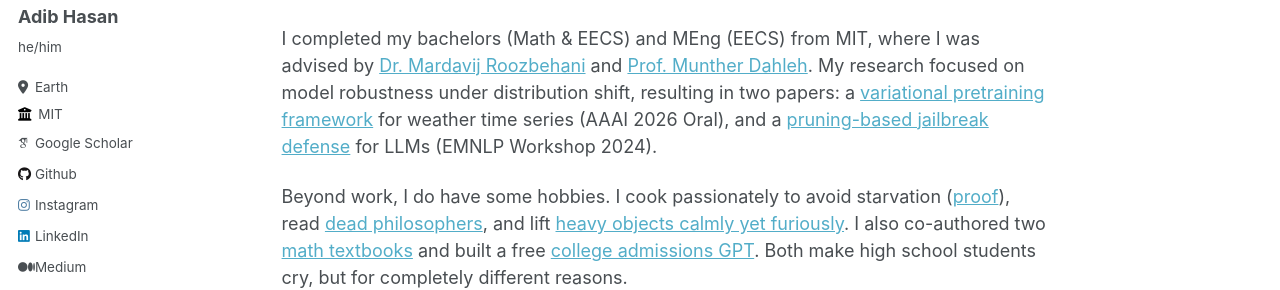
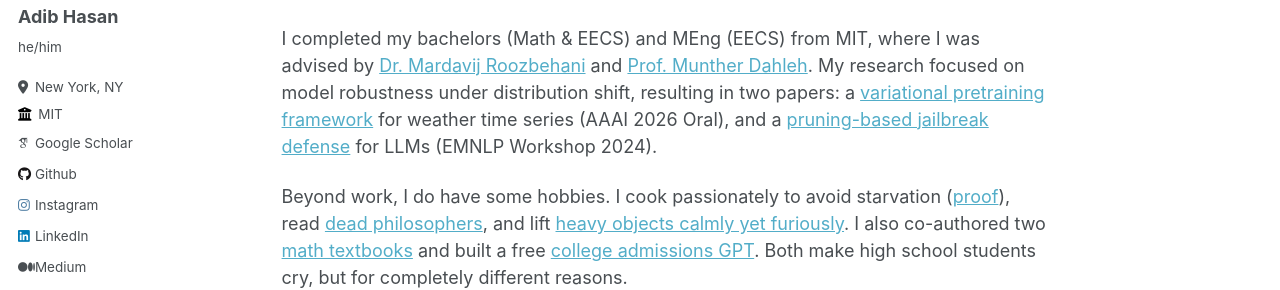
Before and after one commit to Neehan/neehan.github.io, a Jekyll site: the page built from _pages/about.md, in a window 1280 px wide. Shown: the part 294-584 px from the top of the page. Built offline with Jekyll 4.4.1, drawn with Linux system fonts in a browser that asks for light colours; some web fonts are replaced.

```diff
--- a/_config.yml
+++ b/_config.yml
@@ -25,7 +25,7 @@ author:
   name: "Adib Hasan"
   pronouns: "he/him"
   bio: ""
-  location: "Earth"
+  location: "New York, NY"
   employer: "MIT"
   uri: # URL
   email:
```
